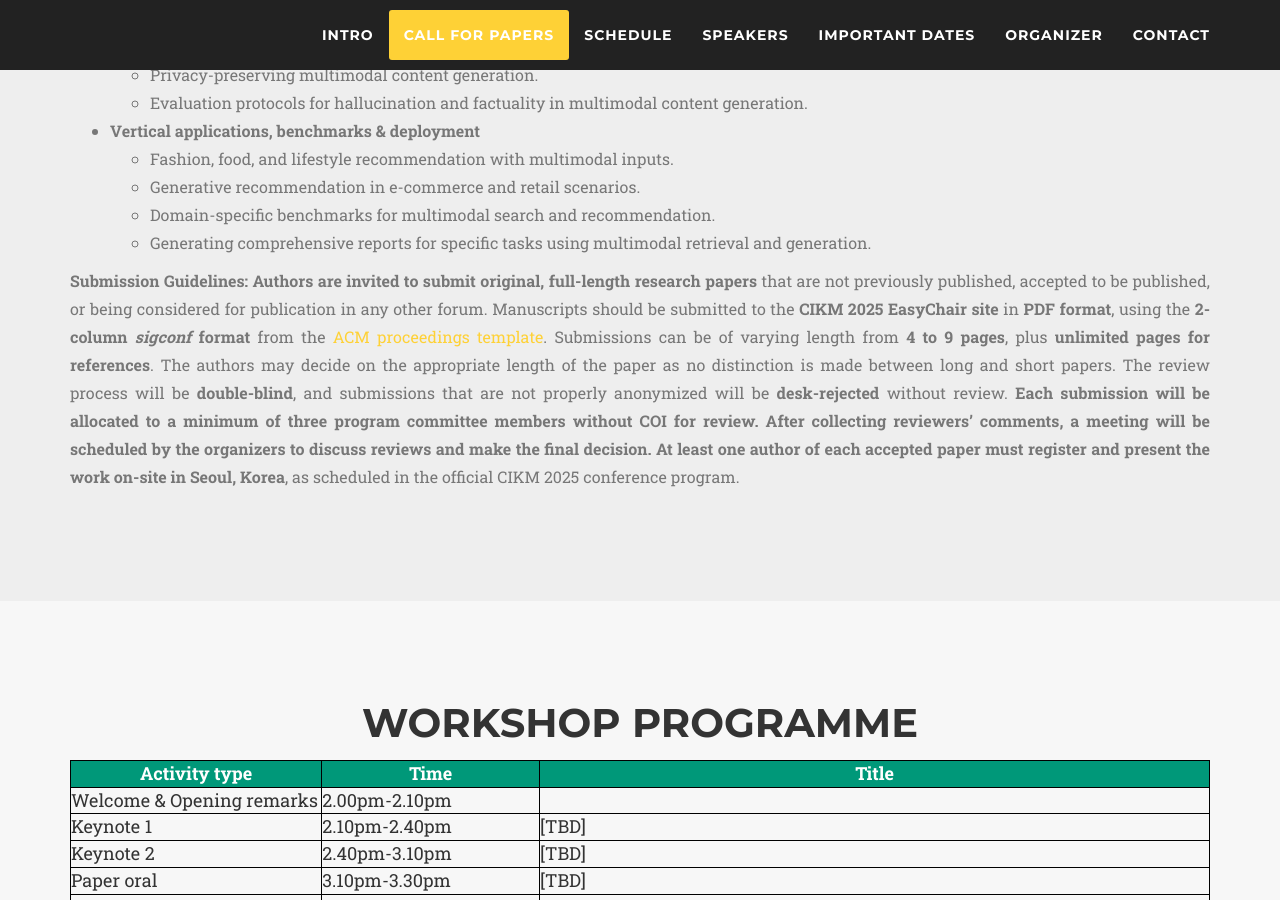
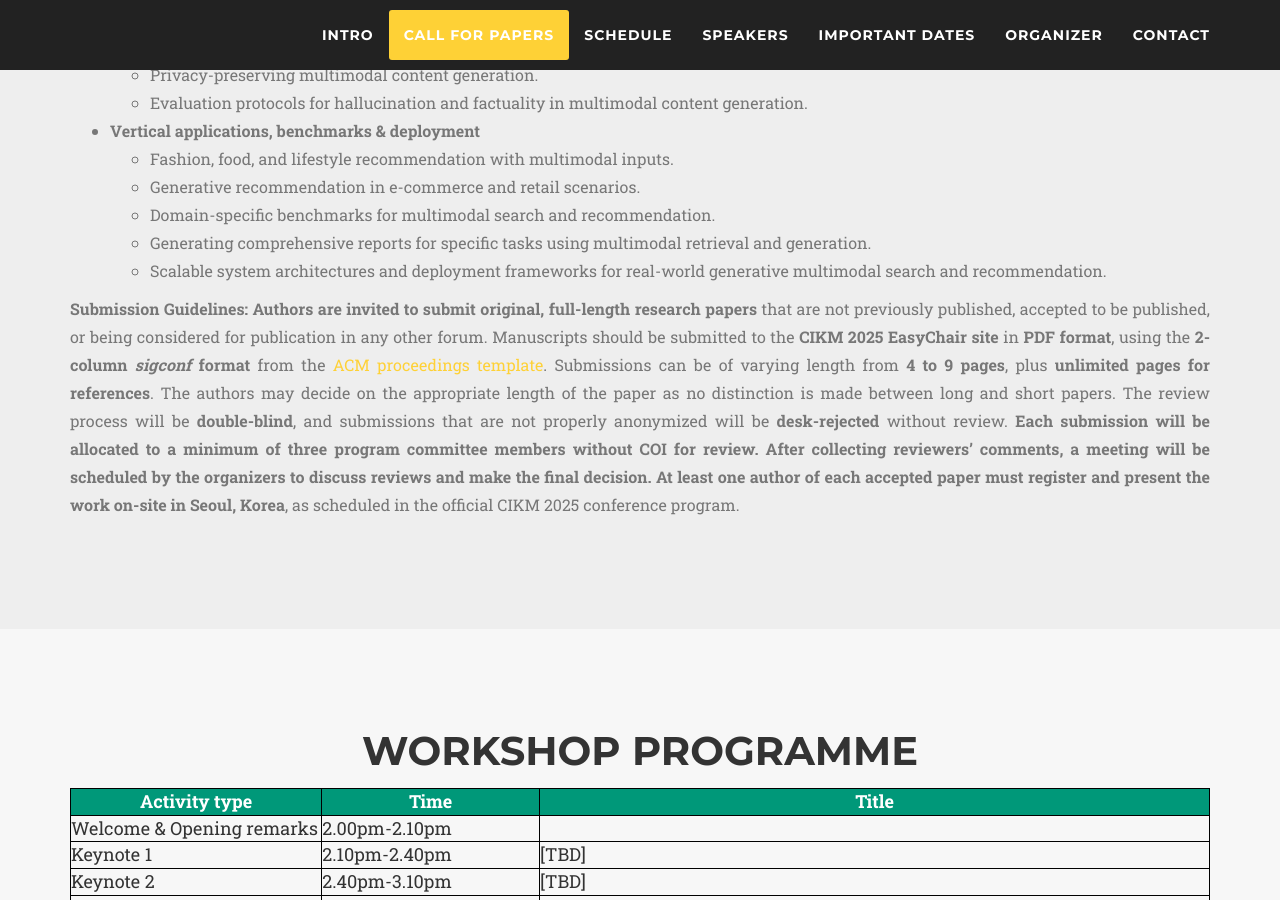
Before and after one commit to mmgensr-cikm25/mmgensr-cikm25.github.io, a Jekyll site: the page built from index.md, in a window 1280 px wide and 900 px high, scrolled down 1575 px. Built offline with Jekyll 4.4.1, drawn with Linux system fonts in a browser that asks for light colours; nearby versions of some CDN libraries; some web fonts are replaced.

Commit message:
Update call.html

```diff
--- a/_includes/call.html
+++ b/_includes/call.html
@@ -44,6 +44,7 @@
               <li>Generative recommendation in e-commerce and retail scenarios.</li>
               <li>Domain-specific benchmarks for multimodal search and recommendation.</li>
               <li>Generating comprehensive reports for specific tasks using multimodal retrieval and generation.</li>
+              <li>Scalable system architectures and deployment frameworks for real-world generative multimodal search and recommendation.</li>
             </ul>
           </li>
         </ul>
```
